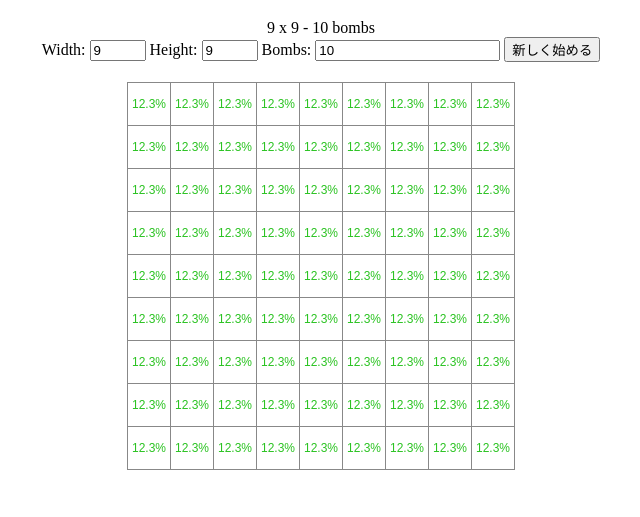
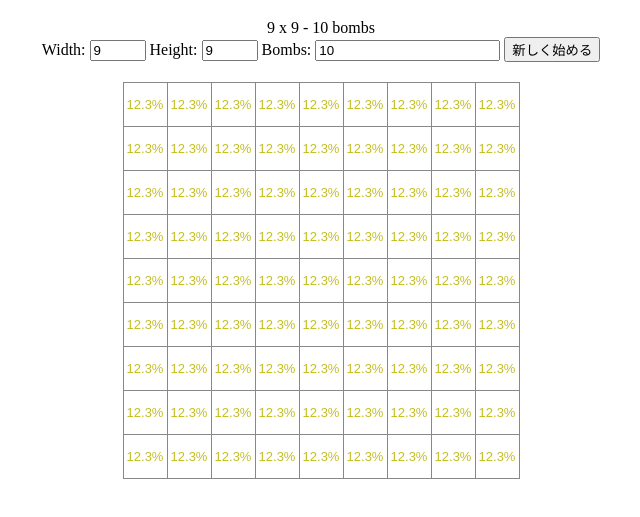
Before and after one commit to siman-man/ProbMinesweeper, a plain HTML site: page index.html in a window 1280 px wide. Shown: the part 61-578 px from the top of the page, without its empty margins (319-959 px from the left). Drawn offline with Linux system fonts and the light colour scheme.

Commit message:
Increase cell size and adjust probability color gradient

```diff
--- a/index.html
+++ b/index.html
@@ -10,8 +10,8 @@
     margin: 20px auto 0;
   }
   td {
-    width: 40px;
-    height: 40px;
+    width: 41px;
+    height: 41px;
     text-align: center;
     border: 1px solid #888;
     font-family: sans-serif;
@@ -26,7 +26,7 @@
     top: 50%;
     left: 50%;
     transform: translate(-50%, -50%);
-    font-size: 12px;
+    font-size: 13px;
   }
   #controls { margin-bottom: 15px; }
 </style>
--- a/main.js
+++ b/main.js
@@ -200,10 +200,13 @@ function updateDisplay() {
         const p = probs[y][x];
         if (p !== null) {
           td.dataset.prob = (p * 100).toFixed(1) + '%';
-          let hue = 120;
-          if (p > 0.1) {
+          let hue;
+          if (p < 0.1) {
+            const scale = p / 0.1;
+            hue = 120 - scale * 60; // safe (green) -> warning (yellow)
+          } else {
             const scale = (p - 0.1) / 0.9;
-            hue = 120 - scale * 120;
+            hue = 60 - scale * 60; // warning -> danger (red)
           }
           td.style.color = `hsl(${hue}, 70%, 45%)`;
         } else {
```
